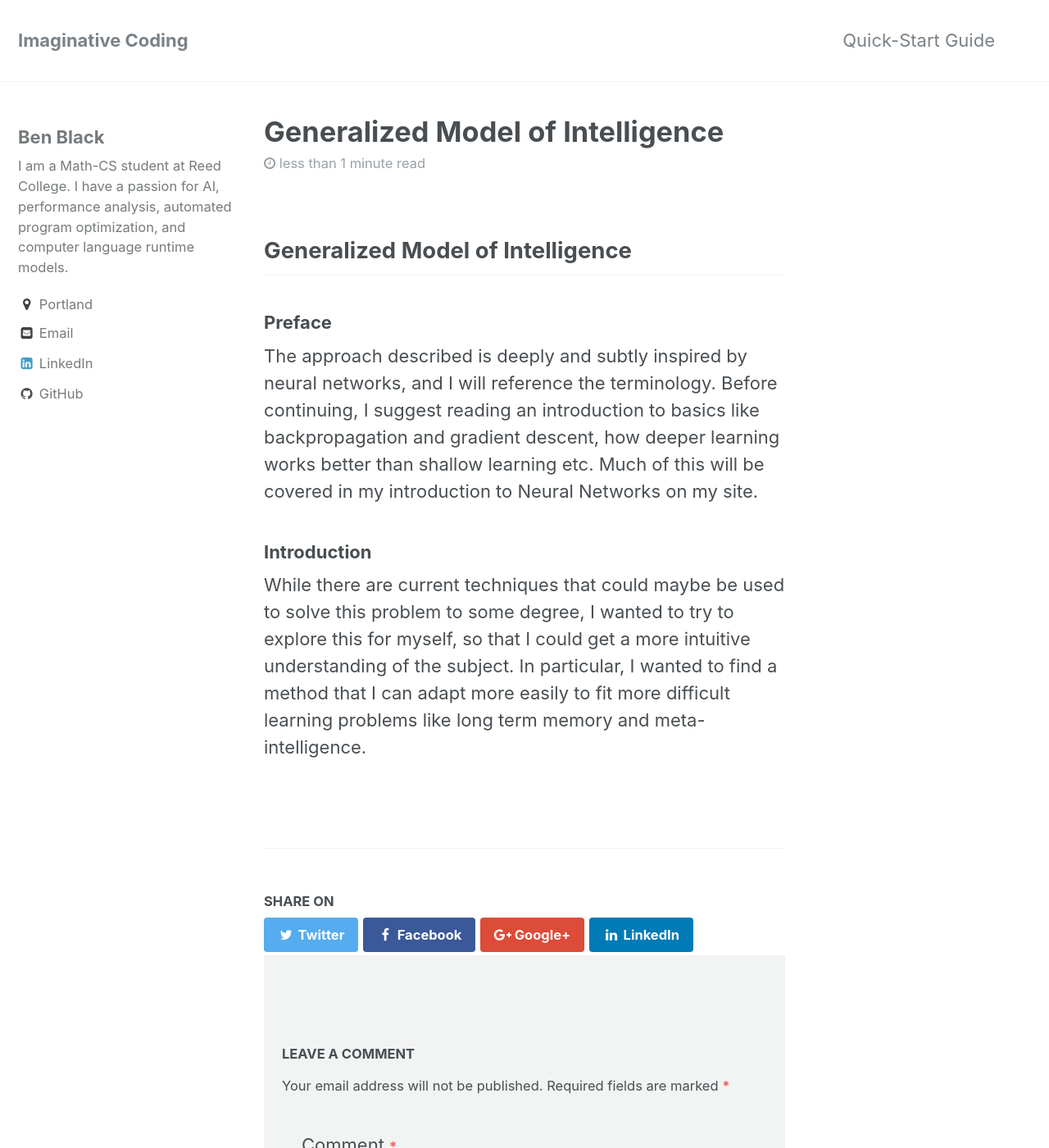
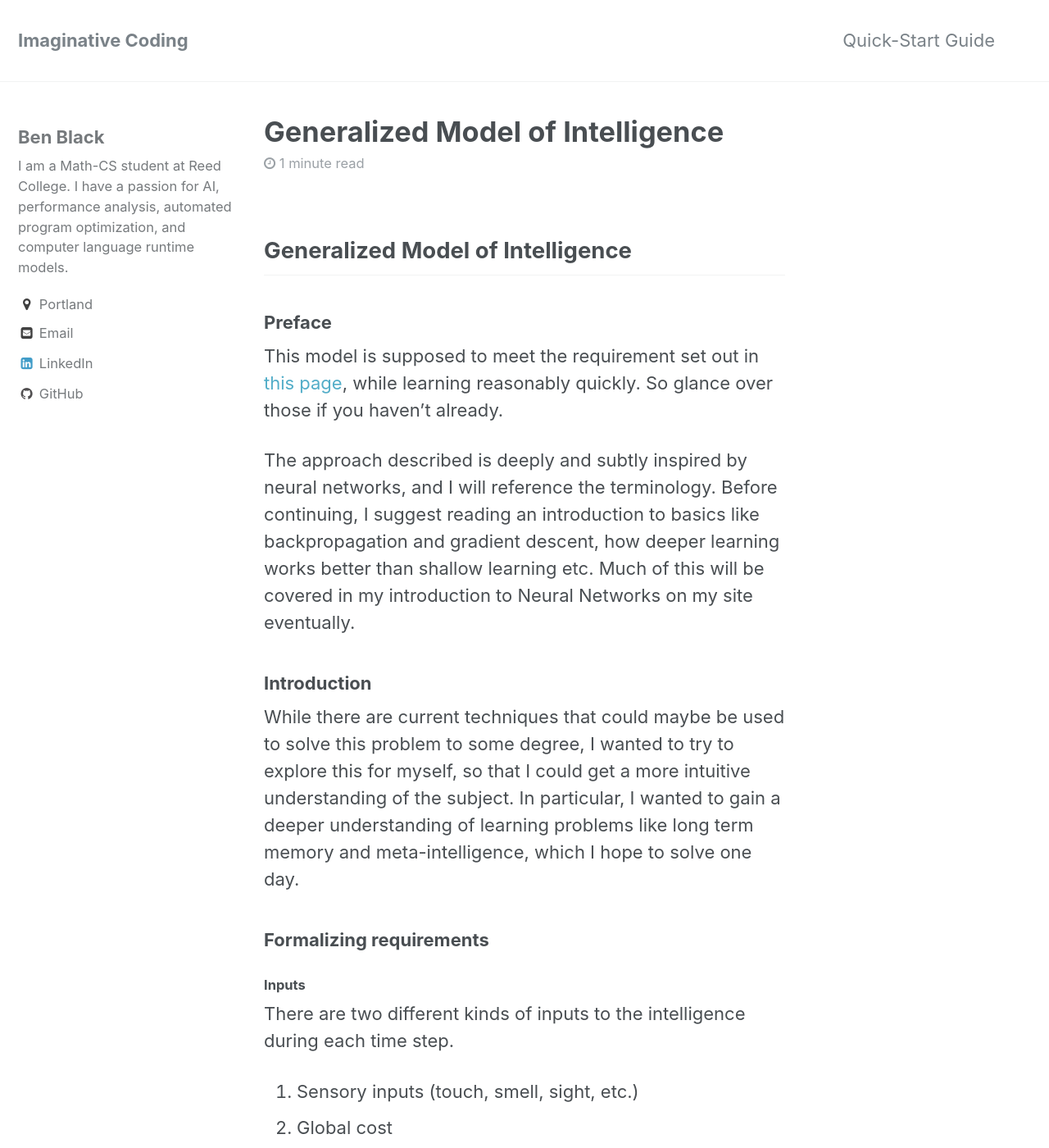
Before and after one commit to benblack769/benblack769.github.io, a Jekyll site: the page built from exploration_intelligence/generalized_intelligence_model.md, in a window 1280 px wide and 1400 px high. Shown: the whole window at 82% size. Built offline with Jekyll 4.4.1, drawn with Linux system fonts in a browser that asks for light colours; our own code applies the rules of GitHub Pages for plain Markdown files; some of the changed text lies outside the part shown.

Commit message:
added to intelligence models

```diff
--- a/exploration_intelligence/generalized_intelligence_model.md
+++ b/exploration_intelligence/generalized_intelligence_model.md
@@ -2,8 +2,32 @@
 
 ### Preface
 
-The approach described is deeply and subtly inspired by neural networks, and I will reference the terminology. Before continuing, I suggest reading an introduction to basics like backpropagation and gradient descent, how deeper learning works better than shallow learning etc. Much of this will be covered in my introduction to Neural Networks on my site.
+This model is supposed to meet the requirement set out in [this page](exploration_intelligence/generalized_intelligence_requirements), while learning reasonably quickly. So glance over those if you haven't already.
+
+The approach described is deeply and subtly inspired by neural networks, and I will reference the terminology. Before continuing, I suggest reading an introduction to basics like backpropagation and gradient descent, how deeper learning works better than shallow learning etc. Much of this will be covered in my introduction to Neural Networks on my site eventually.
 
 ### Introduction
 
-While there are current techniques that could maybe be used to solve this problem to some degree, I wanted to try to explore this for myself, so that I could get a more intuitive understanding of the subject. In particular, I wanted to find a method that I can adapt more easily to fit more difficult learning problems like long term memory and meta-intelligence.
+While there are current techniques that could maybe be used to solve this problem to some degree, I wanted to try to explore this for myself, so that I could get a more intuitive understanding of the subject. In particular, I wanted to gain a deeper understanding of learning problems like long term memory and meta-intelligence, which I hope to solve one day.
+
+### Formalizing requirements
+
+#### Inputs
+
+There are two different kinds of inputs to the intelligence during each time step.
+
+1. Sensory inputs (touch, smell, sight, etc.)
+2. Global cost
+
+Following standards in neural networks, I will model sensory inputs with a vector of positive floating point numbers, and the cost is also a floating point number.
+
+However, to make this less reliant on outside parameters, and therefore easier for a programmer to work with, there is no particular limit to the magnitude of the cost or senses, as long as they make sense in relation to each other and over time.
+
+### Outputs
+
+The outputs are motions
+
+
+
+
+s
```
Also changed, not shown: exploration_intelligence/generalized_intelligence_requirements.md (+11 -11 lines).
